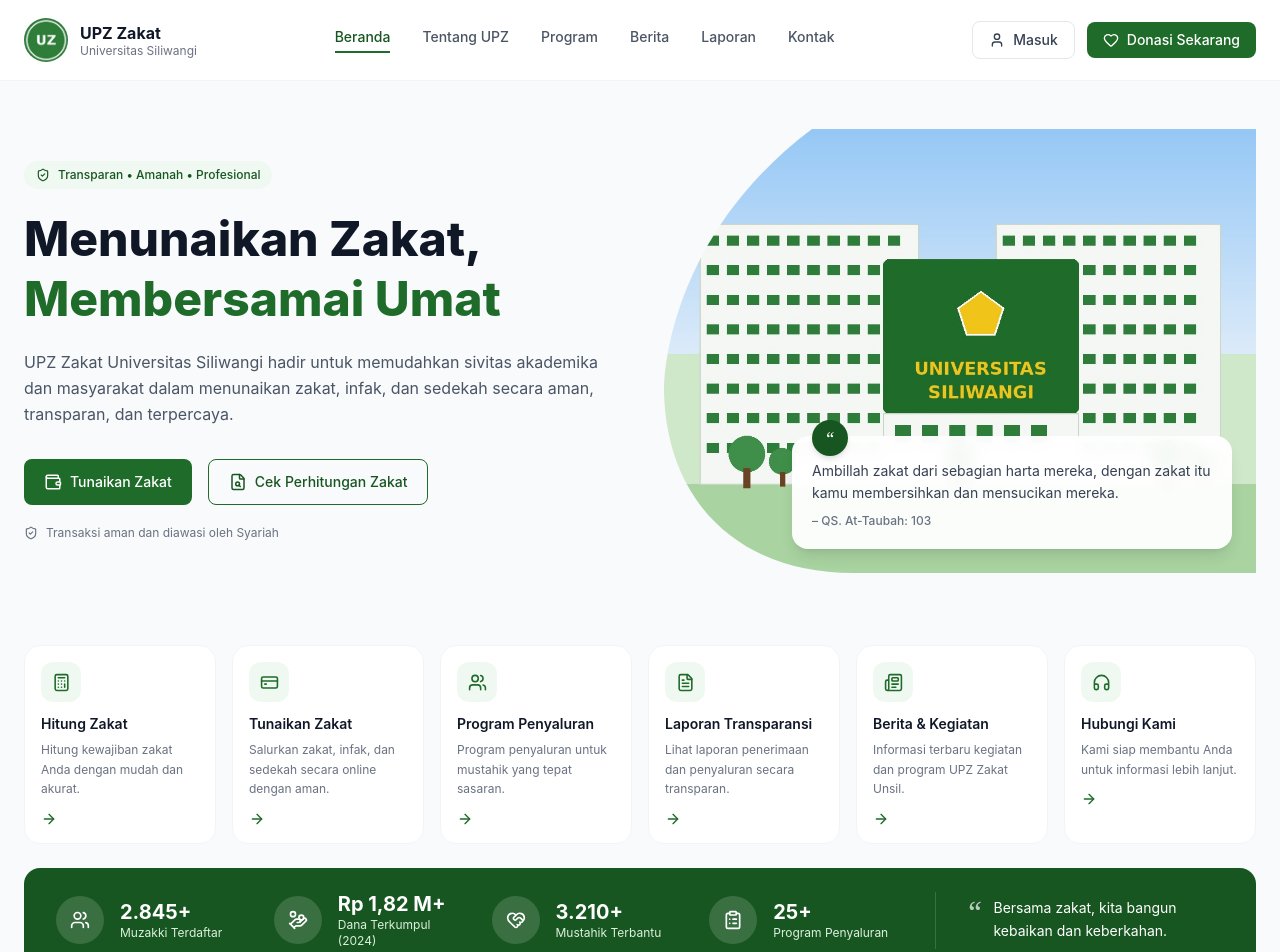
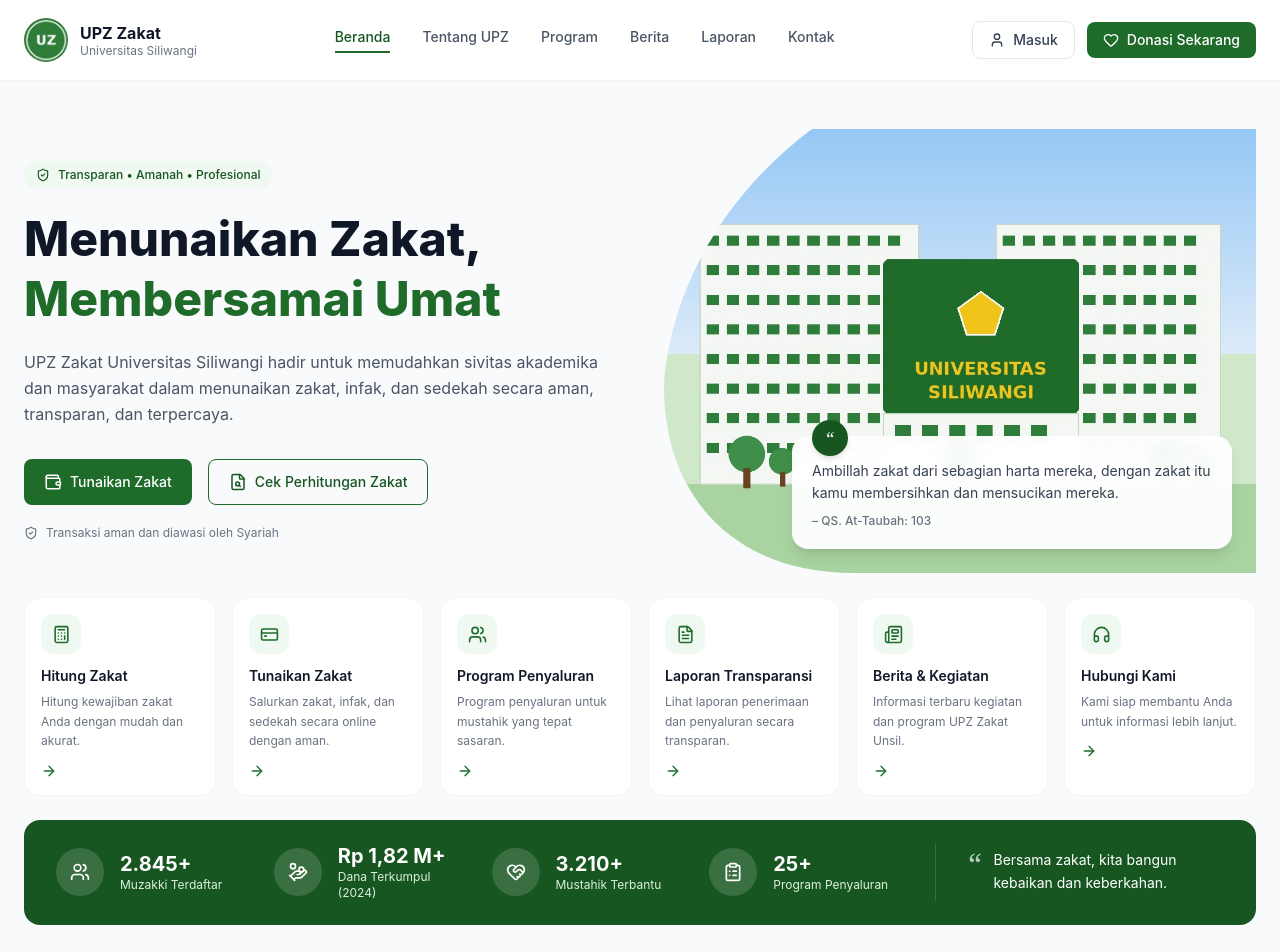
Before and after one commit to fadhilahendani21/upz-zakat-frontend, a React (Vite) app: page / in a window 1280 px wide. Shown: the top 952 px of the page. Built offline with nearby package versions, Linux system fonts and the light colour scheme.

Commit message:
Rapetin jarak antara hero dan feature cards

```diff
--- a/src/components/landing/FeatureCard.jsx
+++ b/src/components/landing/FeatureCard.jsx
@@ -20,7 +20,7 @@
 
 export default function FeatureCard() {
   return (
-    <section className="max-w-7xl mx-auto px-6 py-6 grid grid-cols-2 sm:grid-cols-3 md:grid-cols-6 gap-4">
+    <section className="max-w-7xl mx-auto px-6 pt-2 pb-6 grid grid-cols-2 sm:grid-cols-3 md:grid-cols-6 gap-4">
       {dummyFitur.map((fitur) => {
         const Icon = icons[fitur.icon];
         return (
--- a/src/components/landing/Hero.jsx
+++ b/src/components/landing/Hero.jsx
@@ -4,7 +4,7 @@
 
 export default function Hero() {
   return (
-    <section className="max-w-7xl mx-auto px-6 py-12 grid lg:grid-cols-2 gap-12 items-center">
+    <section className="max-w-7xl mx-auto px-6 pt-12 pb-4 grid lg:grid-cols-2 gap-12 items-center">
       <div>
         <span className="inline-flex items-center gap-2 text-xs font-medium text-brand-700 bg-brand-50 px-3 py-1.5 rounded-full">
           <ShieldCheck size={14} /> Transparan • Amanah • Profesional
```
